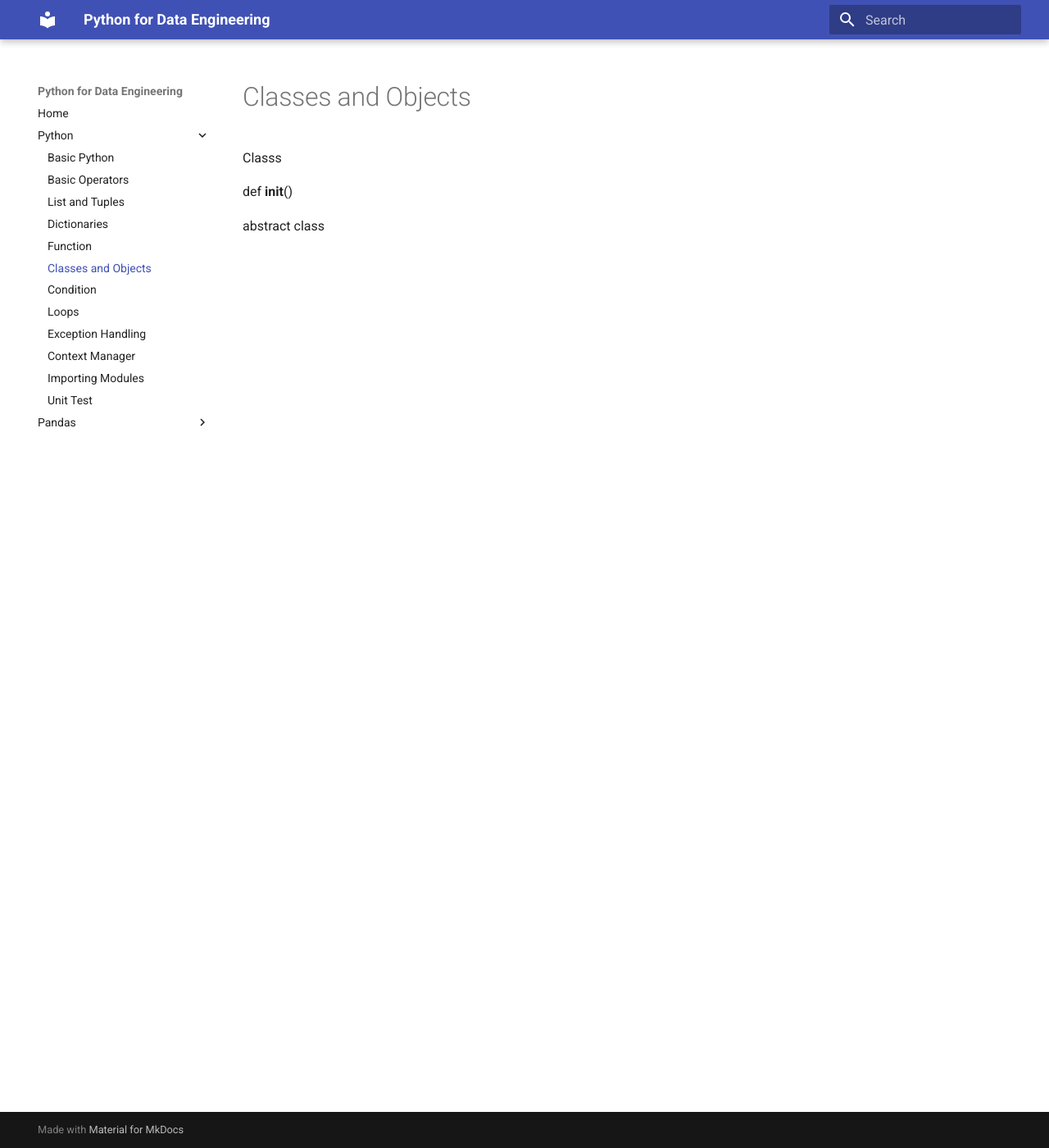
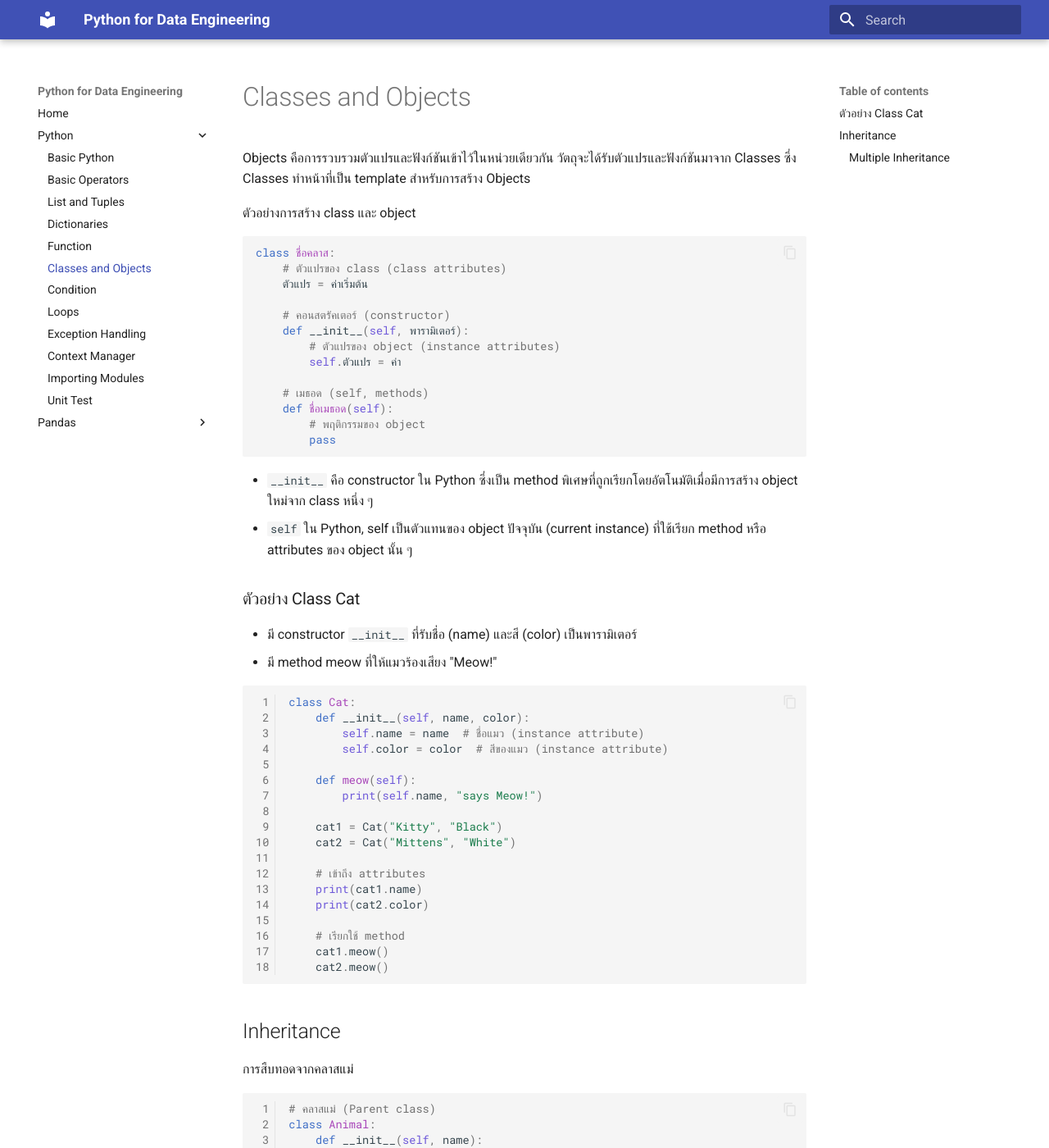
Before and after one commit to lifnaja/python-tutorial, an MkDocs documentation site: the page built from docs/python/classes_and_objects.md, in a window 1280 px wide and 1400 px high. Shown: the whole window at 82% size. Built offline with MkDocs 1.6.1 and Material for MkDocs 9.7.7, drawn with Linux system fonts in a browser that asks for light colours; a script that is not in the unit is left out; some of the changed text lies outside the part shown.

Commit message:
add content class and object

````diff
--- a/docs/python/classes_and_objects.md
+++ b/docs/python/classes_and_objects.md
@@ -1,8 +1,123 @@
 # Classes and Objects
 
+Objects คือการรวบรวมตัวแปรและฟังก์ชันเข้าไว้ในหน่วยเดียวกัน วัตถุจะได้รับตัวแปรและฟังก์ชันมาจาก Classes ซึ่ง Classes ทำหน้าที่เป็น template สำหรับการสร้าง Objects
+
+<!--
+Objects are an encapsulation of variables and functions into a single entity. Objects get their variables and functions from classes. Classes are essentially a template to create your objects.
 Classs
+ -->
 
- def __init__()
+ตัวอย่างการสร้าง class และ object
+
+```py
+class ชื่อคลาส:
+    # ตัวแปรของ class (class attributes)
+    ตัวแปร = ค่าเริ่มต้น
+
+    # คอนสตรัคเตอร์ (constructor)
+    def __init__(self, พารามิเตอร์):
+        # ตัวแปรของ object (instance attributes)
+        self.ตัวแปร = ค่า
+
+    # เมธอด (self, methods)
+    def ชื่อเมธอด(self):
+        # พฤติกรรมของ object
+        pass
+```
 
 
-abstract class
+- `__init__` คือ constructor ใน Python ซึ่งเป็น method พิเศษที่ถูกเรียกโดยอัตโนมัติเมื่อมีการสร้าง object ใหม่จาก class หนึ่ง ๆ
+- `self` ใน Python, self เป็นตัวแทนของ object ปัจจุบัน (current instance) ที่ใช้เรียก method หรือ attributes ของ object นั้น ๆ
+
+
+### ตัวอย่าง Class Cat
+
+- มี constructor `__init__` ที่รับชื่อ (name) และสี (color) เป็นพารามิเตอร์
+- มี method meow ที่ให้แมวร้องเสียง "Meow!"
+
+
+```py linenums="1"
+class Cat:
+    def __init__(self, name, color):
+        self.name = name  # ชื่อแมว (instance attribute)
+        self.color = color  # สีของแมว (instance attribute)
+
+    def meow(self):
+        print(self.name, "says Meow!")
+
+    cat1 = Cat("Kitty", "Black")
+    cat2 = Cat("Mittens", "White")
+
+    # เข้าถึง attributes
+    print(cat1.name)
+    print(cat2.color)
+
+    # เรียกใช้ method
+    cat1.meow()
+    cat2.meow()
+```
+
+
+## Inheritance
+ การสืบทอดจากคลาสแม่
+
+```py linenums="1"
+# คลาสแม่ (Parent class)
+class Animal:
+    def __init__(self, name):
+        self.name = name
+
+    def speak(self):
+        print(self.name, " makes a sound.")
+
+# คลาสลูก (Child class) สืบทอดจาก Animal
+class Cat(Animal):
+    def __init__(self, name, color):
+    # เรียกใช้ __init__ ของ Animal (superclass)
+        super().__init__(name)
+        self.color = color
+
+    def speak(self):
+        print(self.name, " says Meow!")
+
+# สร้าง object จากคลาสลูก
+cat1 = Cat("Buddy", "White")
+
+# เรียกใช้เมธอดจากคลาสแม่
+cat1.speak()  # Buddy says Meow!
+```
+
+### Multiple Inheritance
+การสืบทอดจากหลายคลาสใน Python สามารถทำได้โดยการระบุหลายคลาสในลำดับการสืบทอด (separated by commas) เมื่อคุณสร้างคลาสลูก (child class) ซึ่งจะสืบทอดคุณสมบัติและเมธอดจากคลาสทั้งสอง
+
+```py linenums="1"
+# คลาสแม่ 1
+class Animal:
+    def __init__(self, name):
+        self.name = name
+
+    def speak(self):
+        print(f"{self.name} makes a sound.")
+
+# คลาสแม่ 2
+class Walker:
+    def walk(self):
+        print(f"{self.name} is walking.")
+
+# คลาสลูกที่สืบทอดจากทั้ง Animal และ Walker
+class Dog(Animal, Walker):
+    def __init__(self, name, breed):
+        # เรียกใช้ __init__ ของ Animal
+        super().__init__(name)
+        self.breed = breed
+
+    def speak(self):
+        print(f"{self.name} says Woof!")
+
+# สร้าง object
+dog = Dog("Buddy", "Golden Retriever")
+
+# เรียกใช้เมธอดจากทั้งสองคลาสแม่
+dog.speak()  # Buddy says Woof!
+dog.walk()   # Buddy is walking.
+```
````
